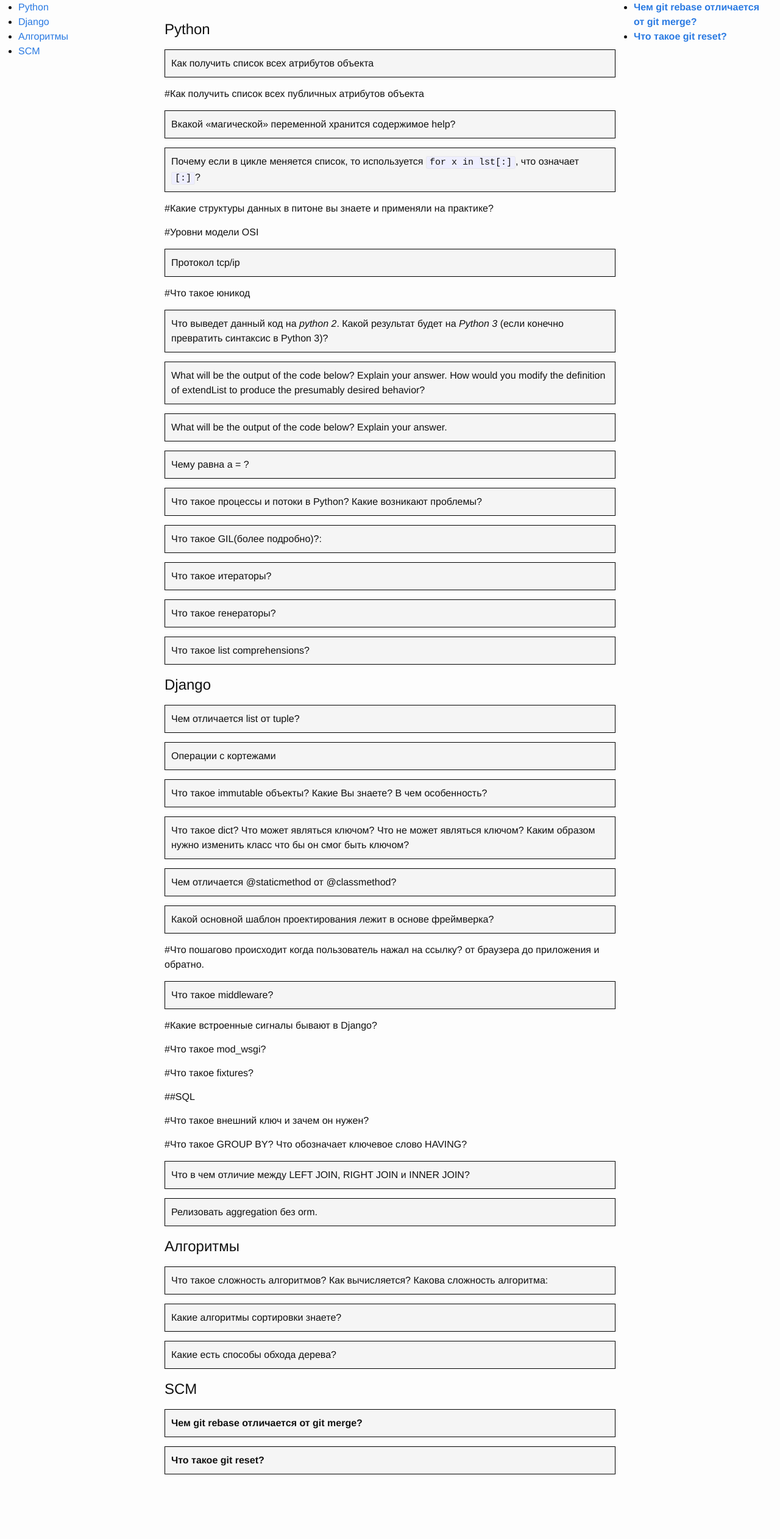
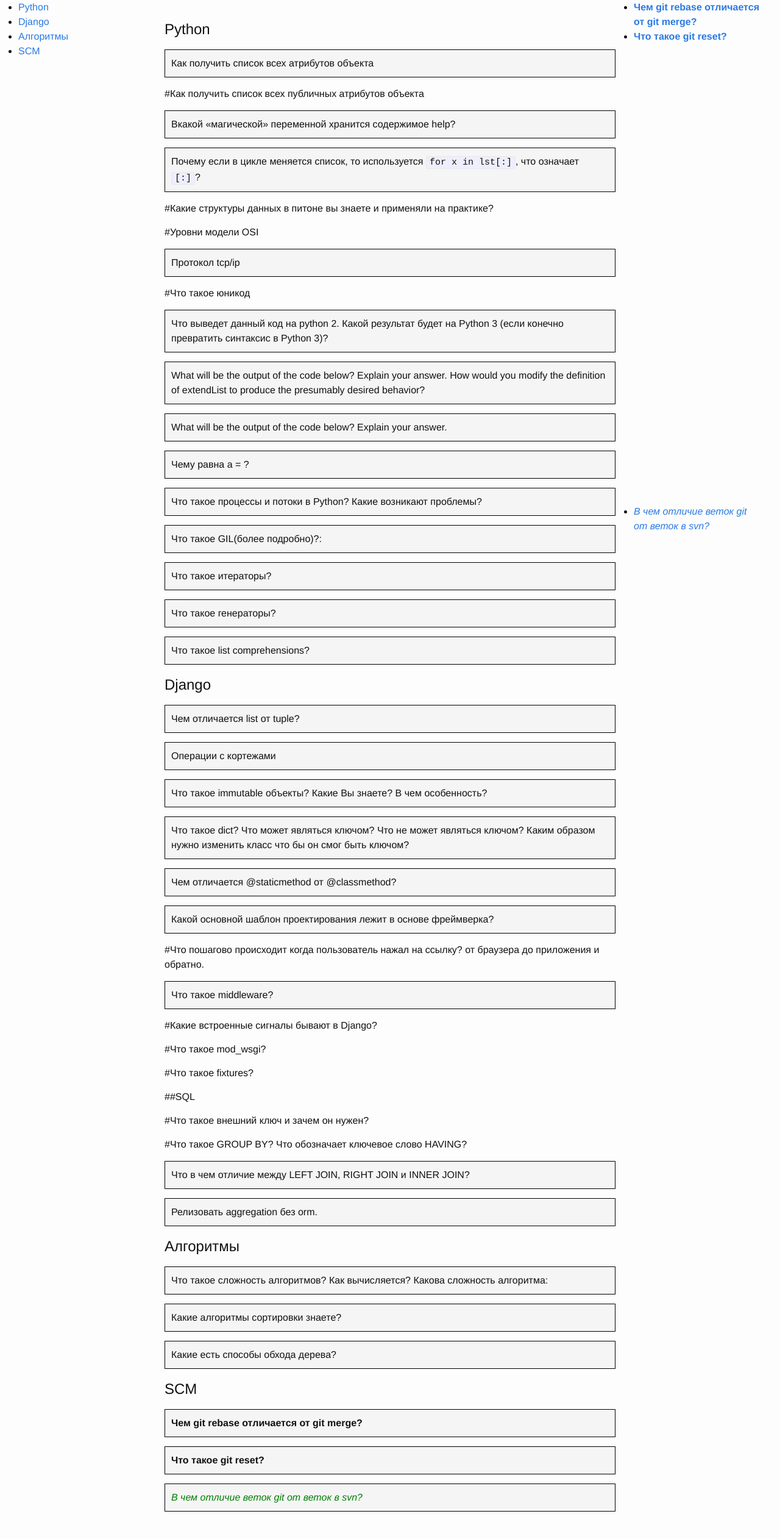
Before and after one commit to Arti3DPlayer/Arti3DPlayer.github.io, a Jekyll site: the page built from interview/index.markdown, in a window 1280 px wide. Shown: the whole page at 61% size. Built offline with Jekyll 4.4.1, drawn with Linux system fonts in a browser that asks for light colours; before the commit the page ends 2463 px from its top, so only the background shows below that.

Commit message:
added questions

````diff
--- a/_layouts/interview.html
+++ b/_layouts/interview.html
@@ -16,14 +16,21 @@
       right: 30px;
       width: 240px;
     }
+    .bottom {
+      bottom: 10px;
+    }
+    h1 em {
+      color: green;
+    }
   </style>
   <nav class='left'>
-    <ul>
-    </ul>
+    <ul></ul>
   </nav>
   <nav class='right'>
-    <ul>
-    </ul>
+    <ul></ul>
+  </nav>
+  <nav class='right bottom'>
+    <ul></ul>
   </nav>
   <body>
 
--- a/interview/index.markdown
+++ b/interview/index.markdown
@@ -72,7 +72,7 @@
 #Что такое юникод
 *   Cтандарт кодирования символов, позволяющий представить знаки почти всех письменных языков
 
-# Что выведет данный код на *python 2*. Какой результат будет на  *Python 3* (если конечно превратить синтаксис в Python 3)?
+# Что выведет данный код на python 2. Какой результат будет на  Python 3 (если конечно превратить синтаксис в Python 3)?
 *
 
         def div1(x,y):
@@ -436,7 +436,7 @@
     3. Сортировка слиянием
     4. Пузырьковая сортировка
 
-#Какие есть способы обхода дерева?
+# Какие есть способы обхода дерева?
 
 * Пошаговый перебор элементов дерева по связям между узлами-предками и узлами-потомками называется обходом дерева. Зачастую, операция может быть выполнена переходом указателя по отдельным узлам. Обход, при котором каждый узел-предок просматривается прежде его потомков называется предупорядоченным обходом или обходом в прямом порядке (pre-order walk), а когда просматриваются сначала потомки, а потом предки, то обход называется поступорядоченным обходом или обходом в обратном порядке (post-order walk). Существует также симметричный обход, при котором посещается сначала левое поддерево, затем узел, затем — правое поддерево, и обход в ширину, при котором узлы посещаются уровень за уровнем (N-й уровень дерева — множество узлов с высотой N). Каждый уровень обходится слева направо.
 
@@ -494,3 +494,6 @@
         то изменения из С, равно как и незакоммиченные изменения, будут удалены и файлы в репозитории будут совпадать с B. Учитывая то, что этот режим подразумевает потерю изменений, вы всегда должны проверять ```git status``` перед тем как выполнить жесткий **reset** чтобы убедиться что нет незакоммиченных изменений(или они не нужны).
 
     [Подробне](http://habrahabr.ru/post/203282/)
+
+
+#  *В чем отличие веток git от веток в svn?*
````
Also changed, not shown: other parts of _layouts/interview.html (+6 -1 lines).
